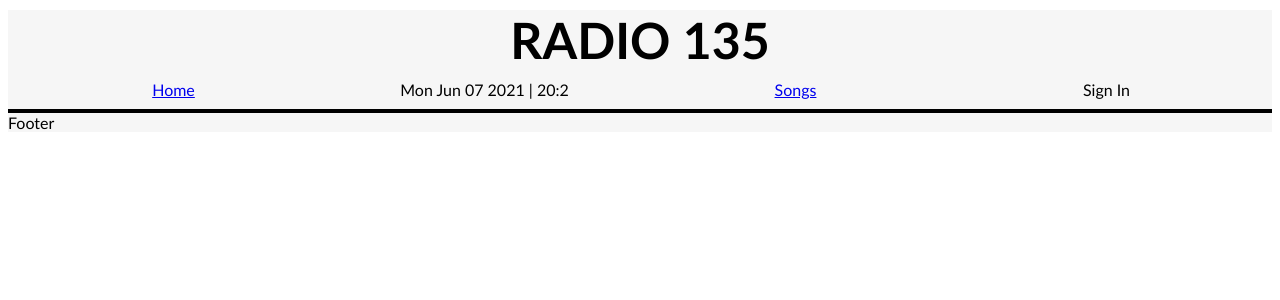
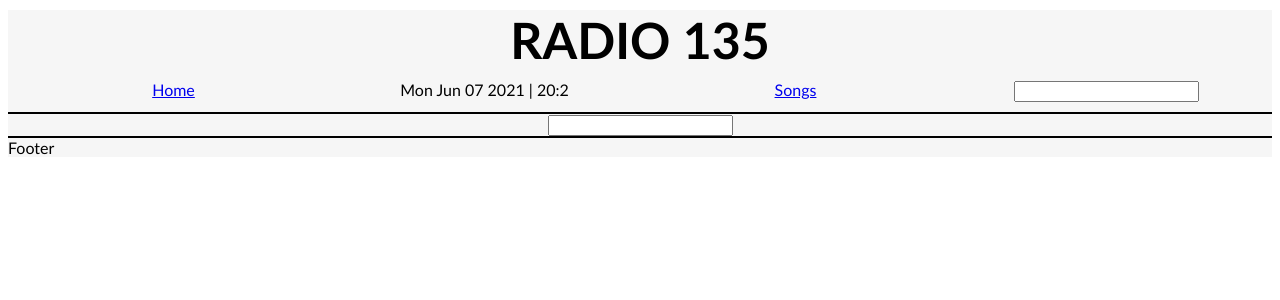
Before and after one commit to jaclynnbarrera/music-player-frontend, a React (Create React App) app: page /search in a window 1280 px wide. Shown: the top 300 px of the page. Built offline with nearby package versions, Linux system fonts and the light colour scheme; no server answers.

Commit message:
add SearchContainer and SearchInput components to better handle searches. cCreate controlled form in SearchInput

```diff
--- a/src/App.js
+++ b/src/App.js
@@ -2,9 +2,9 @@
 import './App.css';
 import React from 'react'
 import SongsContainer from './containers/SongsContainer'
+import SearchContainer from './containers/SearchContainer'
 import NavBar from './components/NavBar'
 import Home from './components/Home'
-import Submit from './components/Submit'
 import { Route } from 'react-router-dom'
 import Footer from './components/Footer'
 
@@ -16,6 +16,7 @@ class App extends React.Component {
       <div className="App">
         <NavBar />
         <Route exact path="/" component={Home}/>
+        <Route exact path="/search" component={SearchContainer}/>
         <SongsContainer />
         <Footer />
       </div>
--- a/src/components/NavBar.js
+++ b/src/components/NavBar.js
@@ -1,7 +1,8 @@
 import {Link} from 'react-router-dom'
 import React from 'react'
+import SearchContainer from '../containers/SearchContainer'
 
-export default function NavBar(props) {
+export default function NavBar() {
 
   const date = Date.now()
   const today = new Date(date)
@@ -12,8 +13,8 @@ export default function NavBar(props) {
       <div className="navbar-container">
         <div className="home"><Link to="/">Home</Link></div>
         <div className="date">{today.toDateString()} | {today.getHours()}:{today.getMinutes()}</div>
-        <div className="song-nav"><Link to="/songs">Songs</Link></div>
-        <div className="sign-in">Sign In</div>
+        <div className="song-nav"> <Link to="/songs">Songs</Link></div>
+        <SearchContainer/>
       </div>
       </div>
     </div>
--- a/src/components/Search.js
+++ /dev/null
@@ -1,26 +0,0 @@
-import React from 'react'
-import {useDispatch} from 'react-redux'
-
-const Search = props => {
-
-  const dispatch = useDispatch()
-
-  function handleSubmit(e){
-    if (e.key === "Enter"){
-      let input = e.target.value
-    dispatch({
-      type: "SEARCH",
-      payload: input
-      })
-    }
-  }
-
-  return (
-    <div className="song-search">
-        <label>Search:</label>
-        <input onKeyPress={handleSubmit}/>
-      </div>
-  )
-}
-
-export default Search
--- /dev/null
+++ b/src/components/SearchInput.js
@@ -0,0 +1,33 @@
+import React from 'react'
+
+class SearchInput extends React.Component {
+  constructor(){
+    super()
+    this.state = {
+      search: ""
+    }
+  }
+
+handleChange(e){
+  this.setState({[e.target.name]: e.target.value})
+}
+
+handleSubmit(e){
+  e.preventDefault()
+  console.log(this.state.search)
+  this.setState({search: ""})
+    }
+
+  render(){
+    return (
+      <div>
+        <form onSubmit={this.handleSubmit.bind(this)}>
+        <input type="text" onChange={this.handleChange.bind(this)} value={this.state.search} name="search"></input>
+        </form>
+      </div>
+    )
+  }
+
+}
+
+export default SearchInput
--- a/src/components/Song.js
+++ b/src/components/Song.js
@@ -6,12 +6,6 @@ const Song = (props) => {
     console.log("song")
 
     const song = props.songs.find(song => song.id === parseInt(props.match.params.id))
-
-    function handleDragStart(e) {
-        e.preventDefault()
-
-
-    }
 
     return (
         <div class="song-flex">
--- a/src/components/Songs.js
+++ b/src/components/Songs.js
@@ -1,13 +1,10 @@
 import React from 'react'
 import {Link} from 'react-router-dom'
-import Search from './Search'
 
 const Songs = (props) => {
 
-    console.log("songs")
     return (
         <div>
-            <Search />
         <div className="songs">
             {props.songs.map(song =>
             <div
--- /dev/null
+++ b/src/containers/SearchContainer.js
@@ -0,0 +1,16 @@
+import React from 'react'
+import SearchInput from '../components/SearchInput'
+
+class SearchContainer extends React.Component {
+
+    render() {
+        console.log("search container")
+        return (
+            <div>
+                <SearchInput/>
+            </div>
+        )
+    }
+}
+
+export default SearchContainer
--- a/src/containers/SongsContainer.js
+++ b/src/containers/SongsContainer.js
@@ -1,7 +1,6 @@
 import React from 'react'
 import Songs from '../components/Songs'
 import Song from '../components/Song'
-import Search from '../components/Search'
 import { connect } from 'react-redux'
 import fetchSongs from '../actions/fetchSongs.js'
 import { Route } from 'react-router-dom'
@@ -16,7 +15,7 @@ class SongsContainer extends React.Component {
         console.log("songs container")
         return (
             <>
-            <Route exact path="/songs"><Songs songs={this.props.songs} /></Route>
+            <Route exact path="/songs"><Songs songs={this.props.songs}/></Route>
             <Route exact path="/songs/:id" render={(routerProps) => <Song songs={this.props.songs}{...routerProps}/>}/>
             </>
         )
@@ -25,7 +24,7 @@ class SongsContainer extends React.Component {
 
 function mapStateToProps(state) {
     console.log('songs container mapstatetoprops')
-    return {songs: state.songs}
+    return {songs: state.songs, search: state.search}
 }
 
 export default connect(mapStateToProps, {fetchSongs})(SongsContainer)
--- a/src/reducers/songsReducer.js
+++ b/src/reducers/songsReducer.js
@@ -2,7 +2,7 @@ export default function songsReducer(state = {songs: [], search: []}, action){
     console.log("in songs reducer")
     switch(action.type){
         case "FETCH_SONGS":
-            return {songs: action.payload}
+            return {songs: action.payload, search: []}
         case "ADD_COMMENT":
             const songs = state.songs.map(song => {
                 if (song.id === action.payload.id) {
@@ -13,7 +13,7 @@ export default function songsReducer(state = {songs: [], search: []}, action){
         })
             return {...state, songs: songs}
         case "SEARCH":
-            return {songs: state.songs.filter((song) => song.title.includes(action.payload))}
+            return {search: state.songs.filter((song) => song.title.includes(action.payload))}
         default:
             return state
     }
```
Also changed, not shown: src/components/Submit.js (deleted, +0 -39 lines), src/components/CommentInput.js (line endings or trailing spaces).
